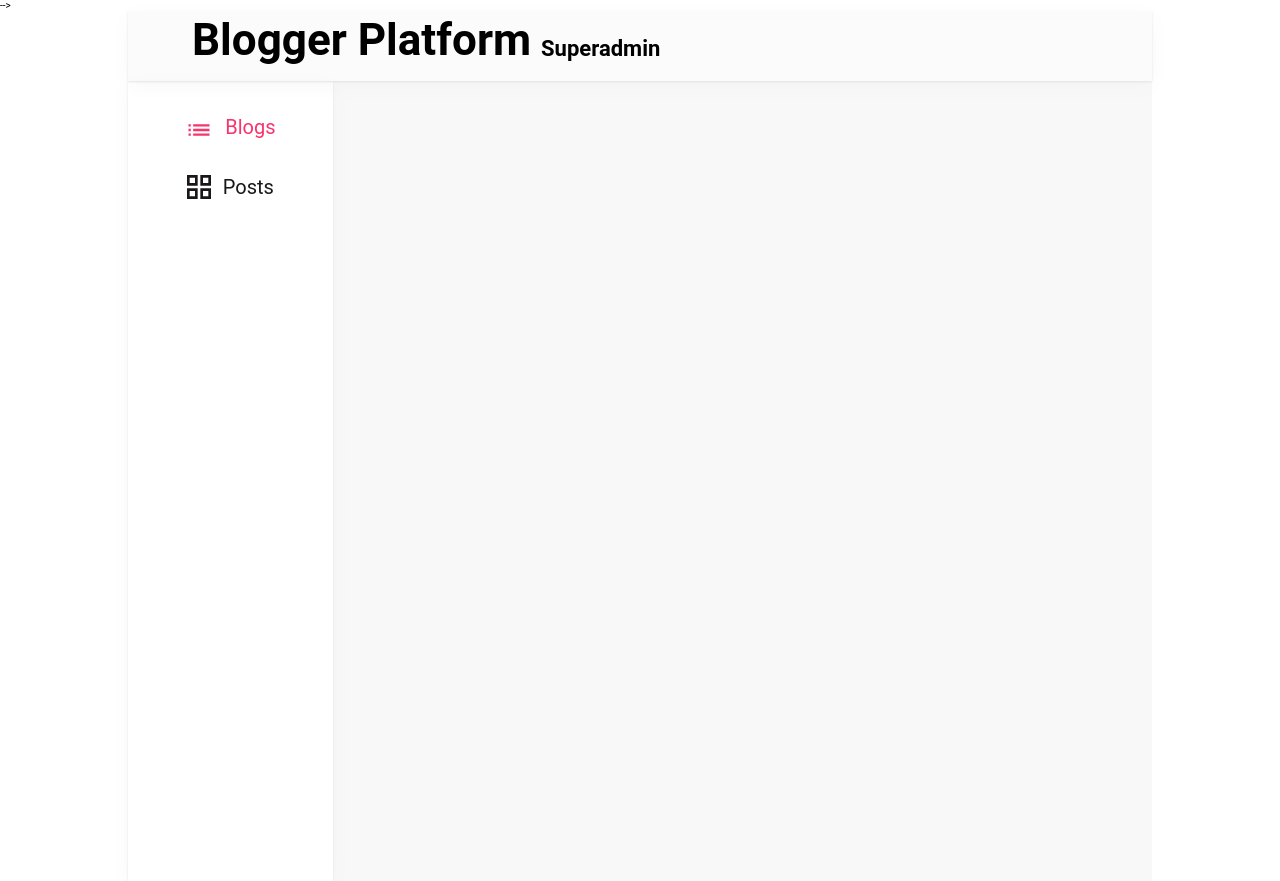
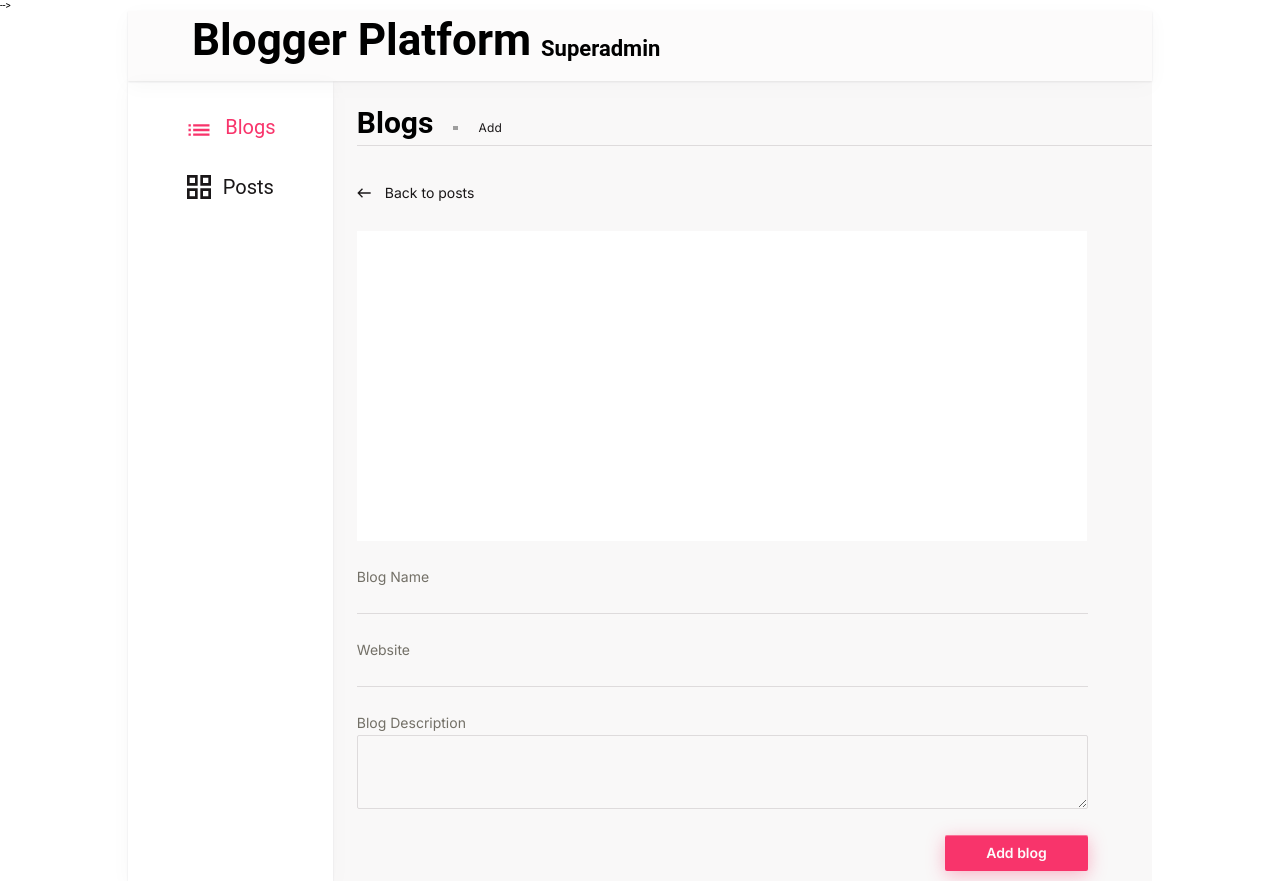
Before and after one commit to vikasatta1/Blogger-Platform-admin, a React (Create React App) app: page /blogs/newBlog in a window 1280 px wide. Built offline with nearby package versions, Linux system fonts and the light colour scheme; grey boxes are pictures that could not be loaded.

Commit message:
add new blog page

```diff
--- a/src/App.tsx
+++ b/src/App.tsx
@@ -7,6 +7,7 @@ import Header from "./components/header/Header";
 import Navigation from "./components/navigation/Navigation";
 import BlogPage from "./pages/blog/BlogPage";
 import PostPage from "./pages/post/PostPage";
+import NewBlog from "./pages/blog/New-blog";
 
 
 function App() {
@@ -20,6 +21,7 @@ function App() {
                         <Route path={'/'} element={<HomeBlogs/>}/>
                         <Route path={'/blogs'} element={<HomeBlogs/>}/>
                         <Route path={'/posts'} element={<HomePosts/>}/>
+                        <Route path={'/blogs/newBlog'} element={<NewBlog/>}/>
                         <Route path={'blog/:blogId'} element={<BlogPage/>}/>
                         <Route path={'post/:postId'} element={<PostPage/>}/>
                     </Routes>
--- a/src/pages/blog/BlogPage.tsx
+++ b/src/pages/blog/BlogPage.tsx
@@ -26,7 +26,9 @@ const BlogPage = () => {
                 <div className={'main-header__item-page'}>
                     <h2>Blogs</h2>
                     <img src={vector} alt={'vector'} className={'rectangle-right__item-page'}/>
-                    <p className={''}>Add</p>
+                    <p>{blog?.name}</p>
+                    <img src={vector} alt={'vector'} className={'rectangle-right__item-page'}/>
+                    <p className={'p-edit'}>Edit</p>
                 </div>
             </div>
             <BackTo href={'blogs'} img={arrowLeft}/>
--- a/src/pages/blog/HomeBlogs.tsx
+++ b/src/pages/blog/HomeBlogs.tsx
@@ -2,8 +2,14 @@ import React from 'react';
 import {blogs} from "../../redux/blogs";
 import BlogItem from "../../components/blog/BlogItem";
 import vector from "../../assets/vector-button.svg";
+import {useNavigate} from "react-router-dom";
 
 const HomeBlogs = () => {
+    const navigate = useNavigate()
+    const navigateHandler = () => {
+        navigate('newBlog')
+
+    }
     const blogMap = blogs.map((b) =>
         <BlogItem
             key={b.id}
@@ -19,7 +25,8 @@ const HomeBlogs = () => {
             </div>
             <div className={'page-content'}>
                 <div className={'wrap-button-add'}>
-                    <button className={'button-home-add'}>
+                    <button className={'button-home-add'}
+                            onClick={navigateHandler}>
                         Add blog
                     </button>
                 </div>
@@ -27,9 +34,7 @@ const HomeBlogs = () => {
                     {blogMap}
                 </div>
             </div>
-            <div className={'button-wrap'}>
-                <button>Show more <img className={'vector-button'} src={vector} alt={'vector'}/></button>
-            </div>
+
 
         </>
     );
--- a/src/pages/blog/New-blog.tsx
+++ b/src/pages/blog/New-blog.tsx
@@ -1,10 +1,35 @@
 import React from 'react';
+import vector from '../../assets/rectangle-right.svg'
+import arrowLeft from '../../assets/arrow-left.svg'
+import BackTo from "../../components/common/BackTo";
 
 const NewBlog = () => {
     return (
-        <div>
-
-        </div>
+        <>
+            <div className={'main-header'}>
+                <div className={'main-header__item-page'}>
+                    <h2>Blogs</h2>
+                    <img src={vector} alt={'vector'} className={'rectangle-right__item-page'}/>
+                    <p className={'p-edit'}>Add</p>
+                </div>
+            </div>
+            <BackTo href={'blogs'} img={arrowLeft}/>
+            <div className={'margin-right'}>
+                <div className="banner-blog">
+                </div>
+                <div className={'blog-form'}>
+                    <p>Blog Name</p>
+                    <input />
+                    <p>Website</p>
+                    <input />
+                    <p>Blog Description</p>
+                    <textarea />
+                </div>
+                <div className={'wrap-button_blog-page'}>
+                    <button>Add blog</button>
+                </div>
+            </div>
+        </>
     );
 };
 
--- a/src/scss/components/_blogPage.scss
+++ b/src/scss/components/_blogPage.scss
@@ -49,6 +49,16 @@
 .margin-right {
   margin-right: 6.4rem;
 }
+
+.p-edit{
+  font-family: 'Inter',serif;
+  font-style: normal;
+  font-weight: 400;
+  font-size: 1.2rem;
+  line-height: 1.6rem;
+  letter-spacing: 0.02em;
+  color: #1A1718;
+}
 ////button
 .wrap-button_blog-page{
 display: flex;
```
